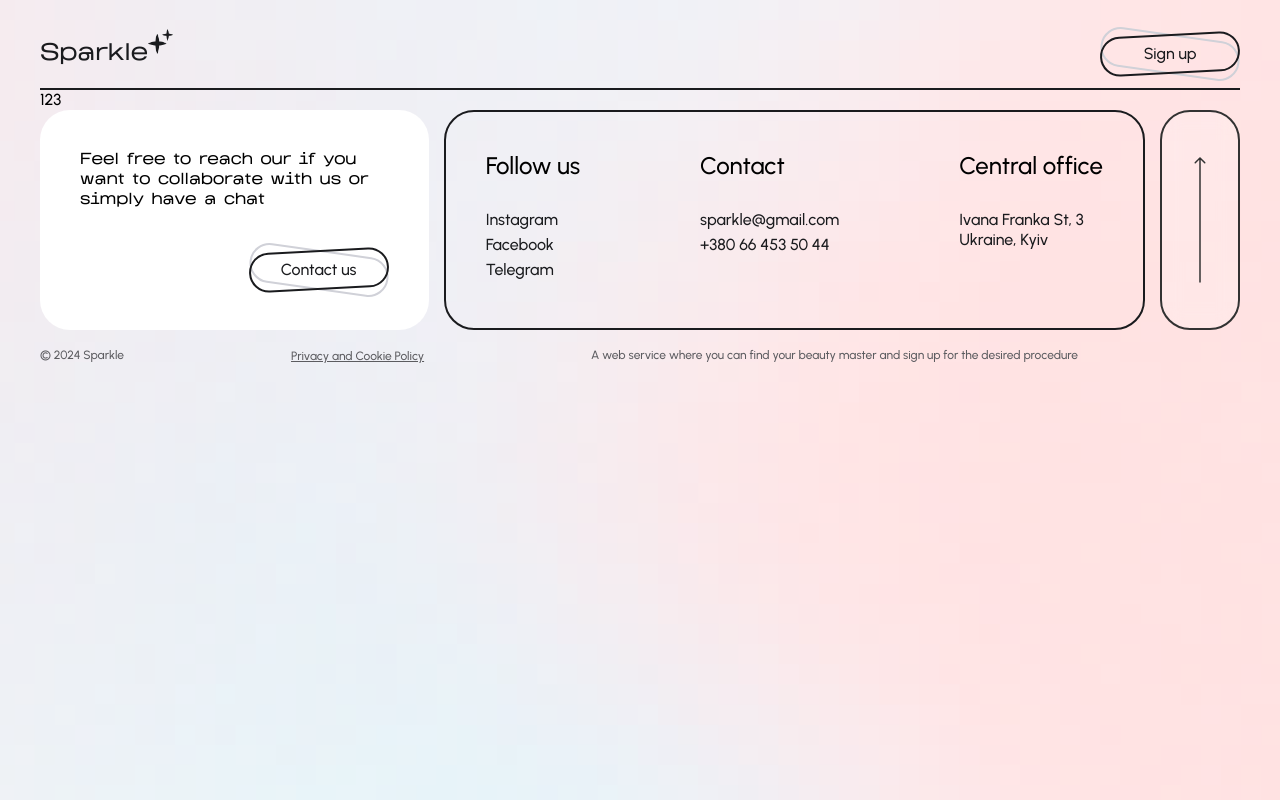
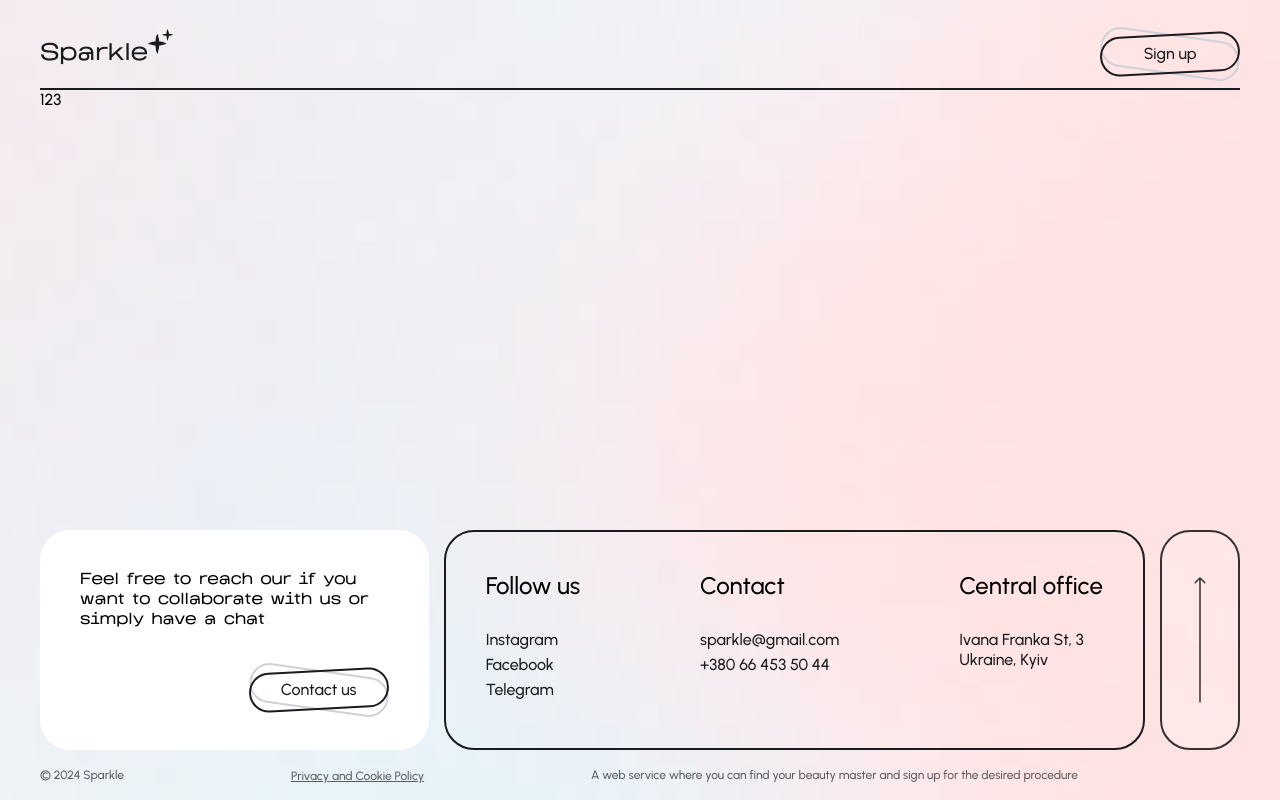
Before and after one commit to Vlad4567/frontend, a React (Create React App) app: page /#/ in a window 1280 px wide. Built offline with nearby package versions, Linux system fonts and the light colour scheme.

Commit message:
move main tag to page components & update styles

```diff
--- a/src/App.scss
+++ b/src/App.scss
@@ -1,4 +1 @@
-.main {
-  position: relative;
-  flex: 1;
-}
+// not empty
--- a/src/App.tsx
+++ b/src/App.tsx
@@ -15,9 +15,7 @@ export const App: React.FC = () => {
     <>
       {headerShown && <Header type={headerType} />}
 
-      <main>
-        <Outlet />
-      </main>
+      <Outlet />
 
       {footerShown && <Footer />}
     </>
--- a/src/index.scss
+++ b/src/index.scss
@@ -6,6 +6,15 @@
   box-sizing: border-box;
   scroll-behavior: smooth;
 }
+
+main {
+  position: relative;
+  flex: 1;
+
+  display: flex;
+  flex-direction: column;
+}
+
 
 input,
 textarea,
--- a/src/pages/HomePage/HomePage.scss
+++ b/src/pages/HomePage/HomePage.scss
@@ -1 +1,16 @@
-// not empty
+@use '../../styles/mixin.scss' as mixin;
+
+.home-page {
+  gap: 80px;
+  margin-bottom: 80px;
+
+  @include mixin.on-tablet {
+    gap: 100px;
+    margin-bottom: 100px;
+  }
+
+  @include mixin.on-desktop {
+    gap: 160px;
+    margin-bottom: 160px;
+  }
+}
--- a/src/pages/HomePage/HomePage.tsx
+++ b/src/pages/HomePage/HomePage.tsx
@@ -2,8 +2,8 @@ import './HomePage.scss';
 
 export const HomePage = () => {
   return (
-    <>
+    <main className="home-page">
       123
-    </>
+    </main>
   );
 };
--- a/src/pages/NotFoundPage/NotFoundPage.tsx
+++ b/src/pages/NotFoundPage/NotFoundPage.tsx
@@ -23,7 +23,7 @@ export const NotFoundPage: React.FC = () => {
   };
 
   return (
-    <div className="not-found-page">
+    <main className="not-found-page">
       <article className="not-found-page__error">
         <img
           className="not-found-page__error-img"
@@ -46,6 +46,6 @@ export const NotFoundPage: React.FC = () => {
           Go back
         </RoundButton>
       </div>
-    </div>
+    </main>
   );
 };
```
